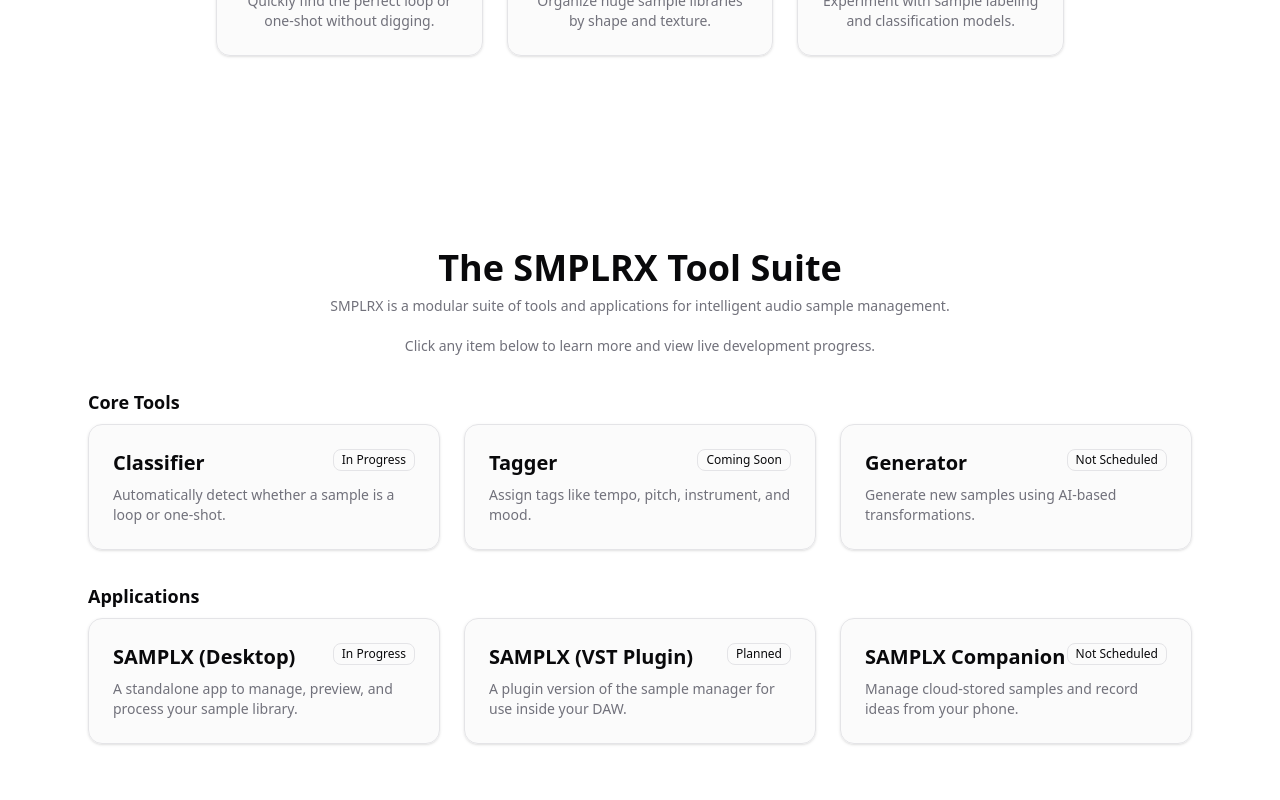
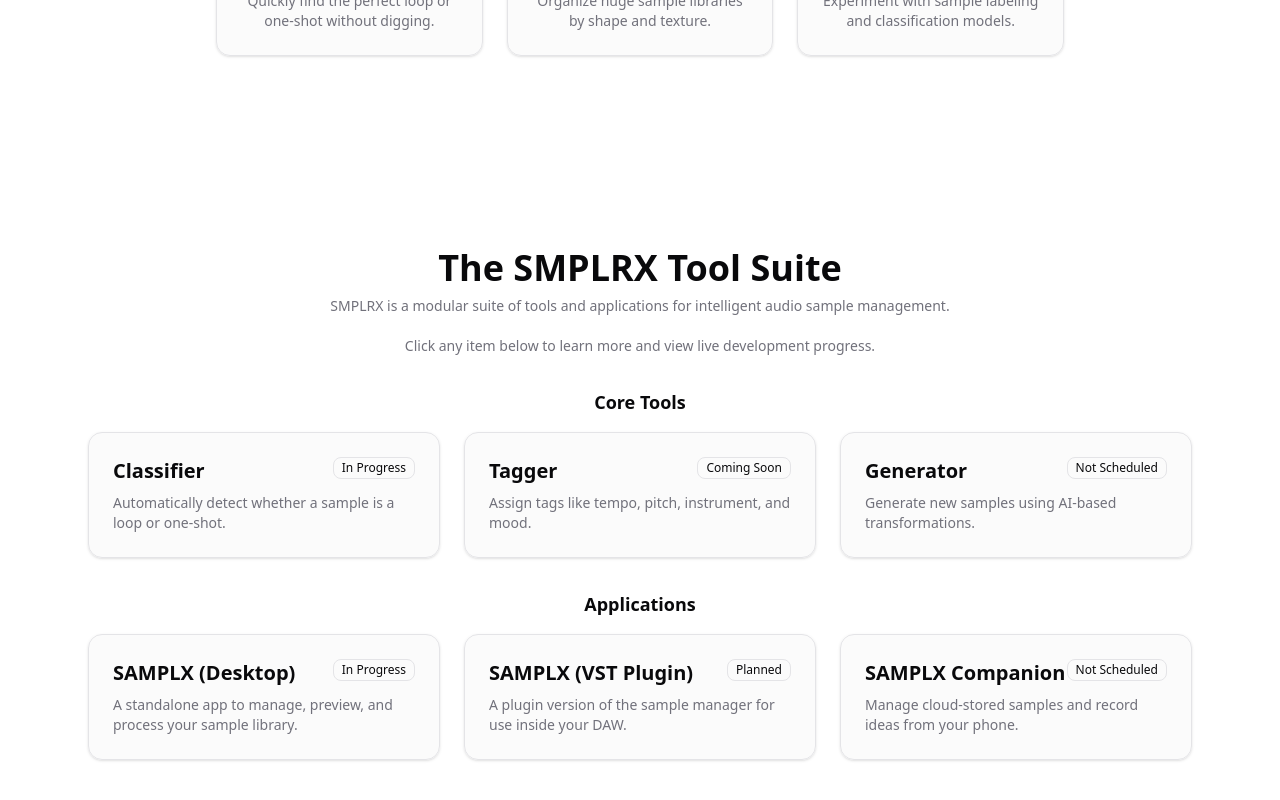
Before and after one commit to SMPLRX/smplrx-web, a Next.js app: page / in a window 1280 px wide. Shown: the part 1146-1946 px from the top of the page. Built offline with nearby package versions, Linux system fonts and the light colour scheme.

Commit message:
style: Add some nice-to-have styling
Add Project Card hover
Add Use Case hover
Center Toolsuite section headers

```diff
--- a/src/components/home/ProjectCard.tsx
+++ b/src/components/home/ProjectCard.tsx
@@ -23,7 +23,7 @@ export default function ProjectCard({ project }: { project: Project }) {
         <motion.button
           whileHover={{ y: -2 }}
           whileTap={{ scale: 0.97 }}
-          className="w-full p-6 text-left rounded-xl border border-border bg-muted/40 shadow-sm transition-all"
+          className="w-full p-6 text-left rounded-xl border border-border bg-muted/40 shadow-sm transition-all hover:bg-zinc-100/10"
         >
           <div className="flex items-start justify-between mb-2">
             <h3 className="text-xl font-semibold">{project.name}</h3>
--- a/src/components/home/ProjectsSection.tsx
+++ b/src/components/home/ProjectsSection.tsx
@@ -22,14 +22,18 @@ export default function ProjectsSection() {
         Click any item below to learn more and view live development progress.
       </p>
 
-      <h3 className="text-lg font-semibold mb-2 mt-8">Core Tools</h3>
+      <h3 className="text-lg font-semibold mb-4 mt-8 text-center">
+        Core Tools
+      </h3>
       <div className="grid md:grid-cols-3 gap-6">
         {tools.map((project) => (
           <ProjectCard project={project} key={project.name} />
         ))}
       </div>
 
-      <h3 className="text-lg font-semibold mb-2 mt-8">Applications</h3>
+      <h3 className="text-lg font-semibold mb-4 mt-8 text-center">
+        Applications
+      </h3>
       <div className="grid md:grid-cols-3 gap-6">
         {applications.map((project) => (
           <ProjectCard project={project} key={project.name} />
--- a/src/components/home/UseCases.tsx
+++ b/src/components/home/UseCases.tsx
@@ -42,6 +42,7 @@ export default function UseCases() {
             key={title}
             initial={{ opacity: 0, y: 20 }}
             animate={inView ? { opacity: 1, y: 0 } : {}}
+            whileHover={{ scale: 1.05 }}
             transition={{ duration: 0.4 }}
             className="p-6 border border-border rounded-xl bg-muted/40 shadow-sm text-center"
           >
```
